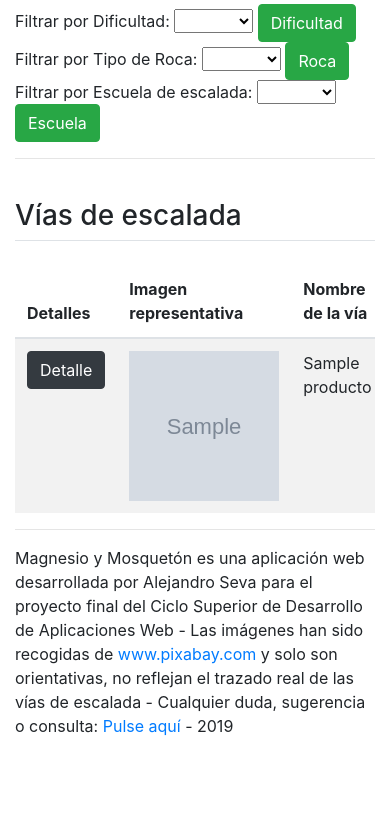
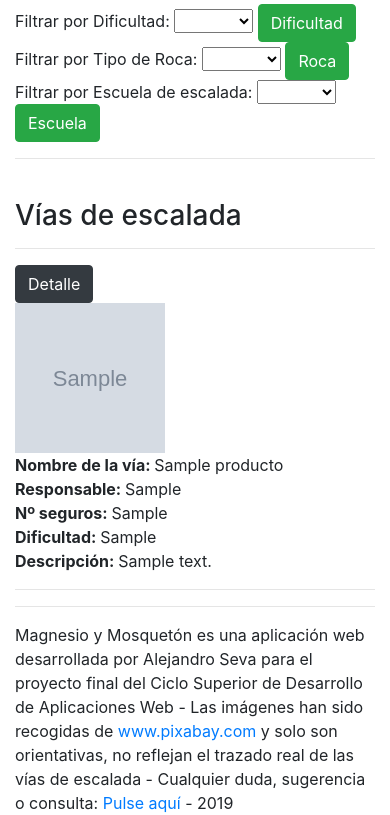
Before and after one commit to AlexFPUOC/magnesioymosqueton, a PHP site: page / in a window 390 px wide. Shown: the part 158-973 px from the top of the page. Before the commit the page ends 894 px from the top, so only its background shows below. Run offline with PHP 8.4, Linux system fonts and the light colour scheme; tables that the repository leaves empty or names only in its code hold one stand-in row (values such as "Sample post"); grey boxes marked "Sample" are stand-in pictures.

Commit message:
Test listado de vías responsive
Parece ser que la table responsive es un mito. Se ajusta el sistema de rejillas de boostrap y se consigue una fórmula responsive que parece dar buen resultado.

```diff
--- a/view/productoView.php
+++ b/view/productoView.php
@@ -95,29 +95,34 @@
         <?php if(isset($allproducts) && count($allproducts)>=1) {?>
         <br />
         <h3>Vías de escalada</h3>
-            <table class="table table-cell table-striped table-responsive-md">
-               <thead>
-                   <tr>
-                       <th>Detalles</th>
-                       <th>Imagen representativa</th>
-                       <th>Nombre de la vía</th>
-                       <th>Responsable</th>
-                       <th>Número de seguros</th>
-                       <th>Dificultad</th>
-                       <th>Descripción</th>
-                   </tr>
-               </thead>
+           <hr />
             <?php foreach($allproducts as $product) {?>
-                <tr><td><a href="<?php echo $helper->url("producto","detalleProducto"); ?>&id=<?php echo $product->idpro; ?>" class="btn btn-dark">Detalle</a></td>
-                <td><?php echo "<img src=media/img/".$product->img_via." width='150' height='150'/>"; ?></td>
+              <div class="row align-items-center">
+               <div class="col-lg-1">
+                    <a href="<?php echo $helper->url("producto","detalleProducto"); ?>&id=<?php echo $product->idpro; ?>" class="btn btn-dark">Detalle</a>
+               </div>
+               <div class="col-lg-2">
+                    <?php echo "<img src=media/img/".$product->img_via." width='150' height='150'/>"; ?>
+               </div>
+               <div class="col-lg-2">
+                      <b>Nombre de la vía: </b><?php echo $product->nombre; ?>
+               </div>
+               <div class="col-lg-2">
+                      <b>Responsable: </b><?php echo $product->responsable; ?>
+               </div>
+               <div class="col-lg-1">
+                      <b>Nº seguros: </b><?php echo $product->seguros; ?>
+               </div>
+               <div class="col-lg-1">
+                      <b>Dificultad: </b><?php echo $product->dificultad; ?>
+               </div>
+               <div class="col-lg-3">
+                  <b>Descripción: </b><?php echo $product->descripcion; ?>
+               </div>
+            </div>
+               <hr />
                 <?php // echo $product->idcatg; ?>
-                <td><?php echo $product->nombre; ?></td>
-                <td><?php echo $product->responsable; ?></td>
-                <td><?php echo $product->seguros; ?></td>
-                <td><?php echo $product->dificultad; ?></td>
-                <td><?php echo $product->descripcion; ?></td>
-                </tr>
             <?php } ?>
             <?php } ?>
-       </table></div>
+</div>
 <?php require 'inc/pie.inc'; ?>
```
